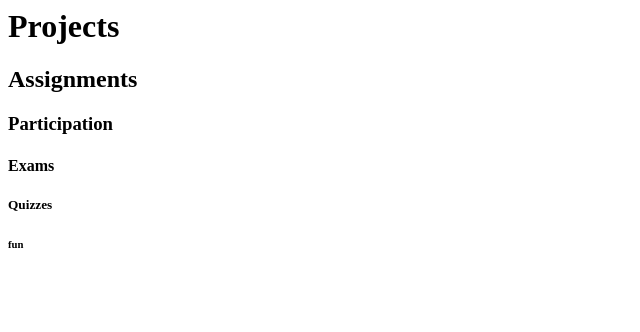
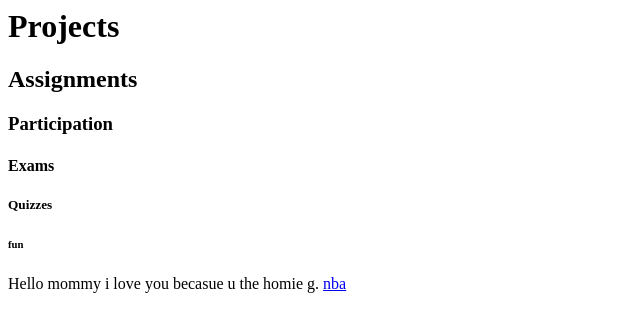
Before and after one commit to basketballz/basketballz.github.io, a plain HTML site: page practice.html in a window 1280 px wide. Shown: the whole page, without its empty margins (0-640 px from the left). Drawn offline with Linux system fonts and the light colour scheme.

Commit message:
add paragraph and link

```diff
--- a/practice.html
+++ b/practice.html
@@ -15,6 +15,16 @@
 <h5> Quizzes </h5>
 <h6> fun </h6>
 
+
+
+          <p> Hello mommy
+		  i love you becasue u the homie g.
+
+             <a href="http://www.nba.com/"> nba </a>
+
+
+			 </p>
+
 </body>
 
 
```
